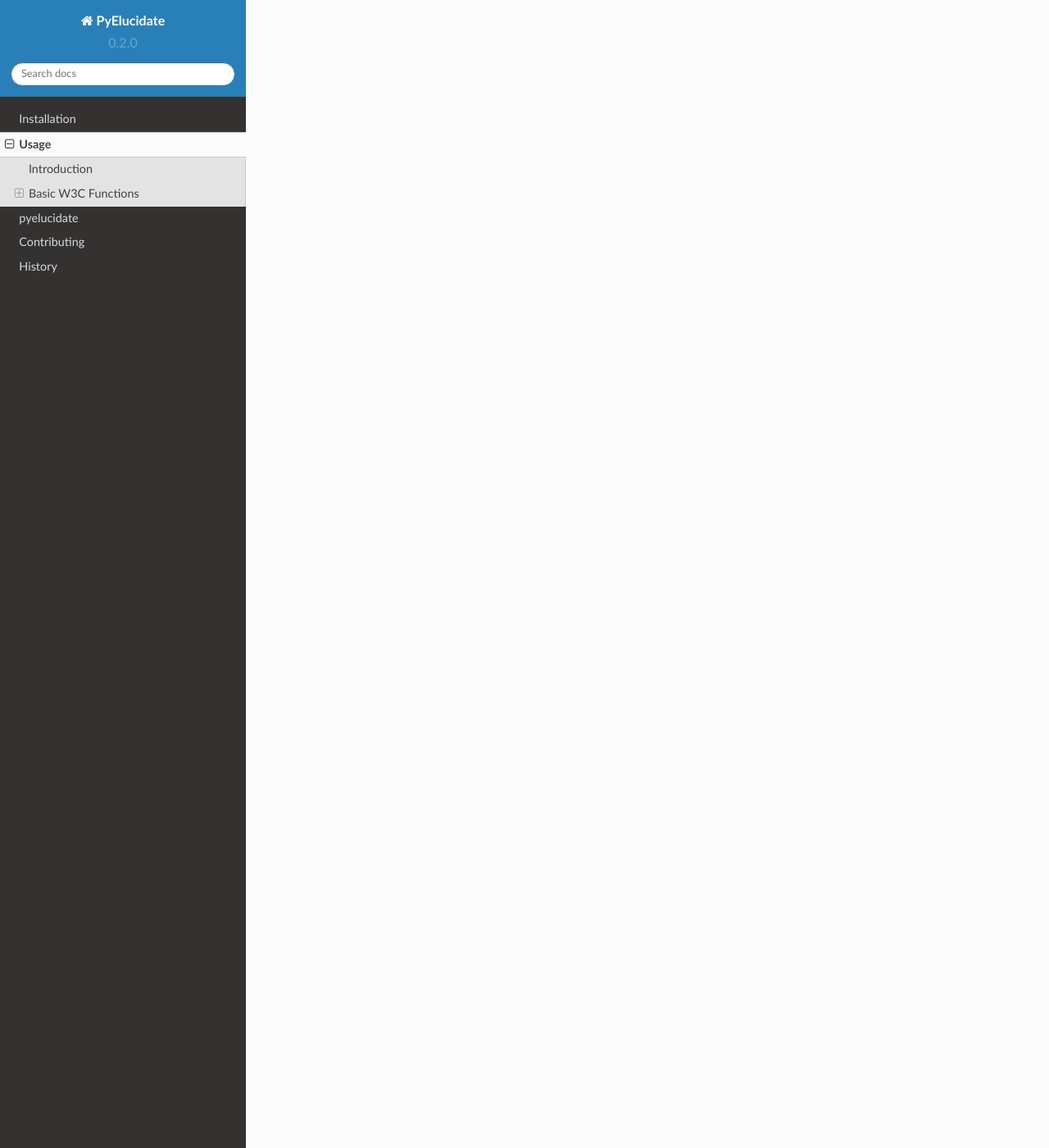
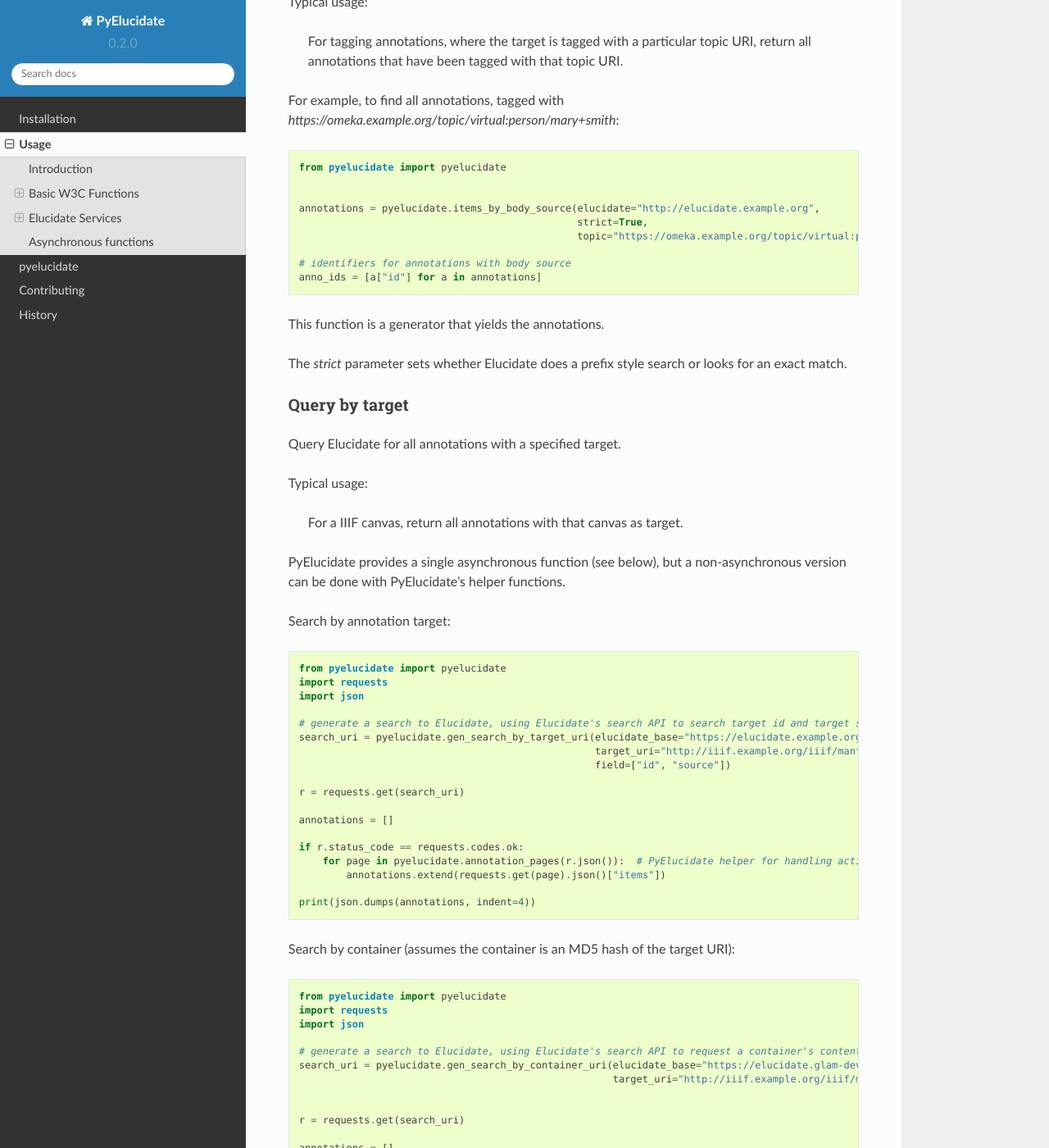
Before and after one commit to digirati-co-uk/pyelucidate, a Sphinx documentation site: the page built from docs/usage.rst, in a window 1280 px wide and 1400 px high, scrolled down 3735 px. Shown: the whole window at 82% size. Built offline with Sphinx 7.4.7 and the Read the Docs theme 2.0.0, drawn with Linux system fonts in a browser that asks for light colours; the version number is read from the project's files by our own code; some of the changed text lies outside the part shown.

Commit message:
Usage updates.

```diff
--- a/docs/usage.rst
+++ b/docs/usage.rst
@@ -193,3 +193,128 @@
     annotation, etag = pyelucidate.read_anno("https://elucidate.example.org/annotation/w3c"
                                              "/36b74ab23429078e9a8631ed4a471095/0ef3db79-c6a0-4755-a0a1-8ba660f81e93")
     assert annotation["body"]["value"] == "foo"
+
+
+Elucidate Services
+==================
+
+Elucidate provides a number of additional services which extend the W3C Web Annotation Protocol.
+
+
+Query by body source
+--------------------
+
+Query Elucidate for all annotations with a specified body source.
+
+Typical usage:
+
+    For tagging annotations, where the target is tagged with a particular topic URI, return all annotations
+    that have been tagged with that topic URI.
+
+For example, to find all annotations, tagged with `https://omeka.example.org/topic/virtual:person/mary+smith`:
+
+
+.. code-block:: python
+
+    from pyelucidate import pyelucidate
+
+
+    annotations = pyelucidate.items_by_body_source(elucidate="http://elucidate.example.org",
+                                                   strict=True,
+                                                   topic="https://omeka.example.org/topic/virtual:person/mary+smith")
+
+    # identifiers for annotations with body source
+    anno_ids = [a["id"] for a in annotations]
+
+
+This function is a generator that yields the annotations.
+
+The `strict` parameter sets whether Elucidate does a prefix style search or looks for an exact match.
+
+Query by target
+---------------
+
+Query Elucidate for all annotations with a specified target.
+
+Typical usage:
+
+    For a IIIF canvas, return all annotations with that canvas as target.
+
+
+PyElucidate provides a single asynchronous function (see below), but a non-asynchronous version can be done with
+PyElucidate's helper functions.
+
+Search by annotation target:
+
+.. code-block:: python
+
+    from pyelucidate import pyelucidate
+    import requests
+    import json
+
+    # generate a search to Elucidate, using Elucidate's search API to search target id and target source
+    search_uri = pyelucidate.gen_search_by_target_uri(elucidate_base="https://elucidate.example.org", model="w3c",
+                                                      target_uri="http://iiif.example.org/iiif/manfiest/1/canvas/4",
+                                                      field=["id", "source"])
+
+    r = requests.get(search_uri)
+
+    annotations = []
+
+    if r.status_code == requests.codes.ok:
+        for page in pyelucidate.annotation_pages(r.json()):  # PyElucidate helper for handling activity streams paging.
+            annotations.extend(requests.get(page).json()["items"])
+
+    print(json.dumps(annotations, indent=4))
+
+
+Search by container (assumes the container is an MD5 hash of the target URI):
+
+.. code-block:: python
+
+    from pyelucidate import pyelucidate
+    import requests
+    import json
+
+    # generate a search to Elucidate, using Elucidate's search API to request a container's contents
+    search_uri = pyelucidate.gen_search_by_container_uri(elucidate_base="https://elucidate.glam-dev.org", model="w3c",
+                                                         target_uri="http://iiif.example.org/iiif/manfiest/1/canvas/4")
+
+
+    r = requests.get(search_uri)
+
+    annotations = []
+
+    if r.status_code == requests.codes.ok:
+        for page in pyelucidate.annotation_pages(r.json()):  # PyElucidate helper for handling activity streams paging.
+            annotations.extend(requests.get(page).json()["items"])
+
+    print(json.dumps(annotations, indent=4))
+
+
+Parents by body source
+----------------------
+
+Query Elucidate for all annotations with a specified body source, and return a list of parents.
+
+Typical usage:
+
+    For tagging annotations, where the target is tagged with a particular topic URI, return all parent manifests for
+    canvases that have been tagged with that topic URI.
+
+
+Bulk update
+-----------
+
+Placeholder
+
+Bulk delete
+-----------
+
+Placeholder
+
+Asynchronous functions
+======================
+
+Elucidate provides a number of additional services which extend the W3C Web Annotation Protocol. PyElucidate provides
+asynchronous versions of these functions which can make parallel requests for efficient return of results.
```
